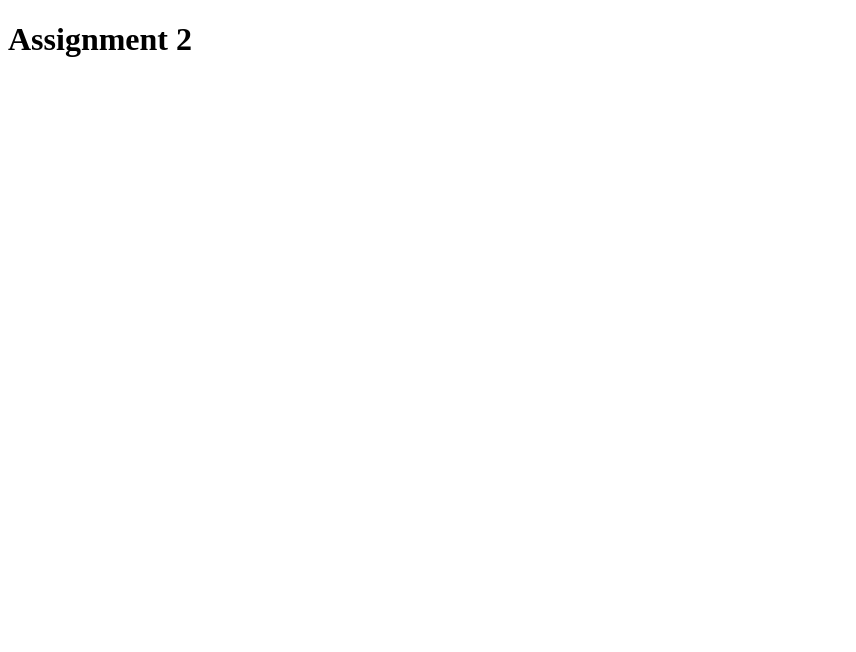
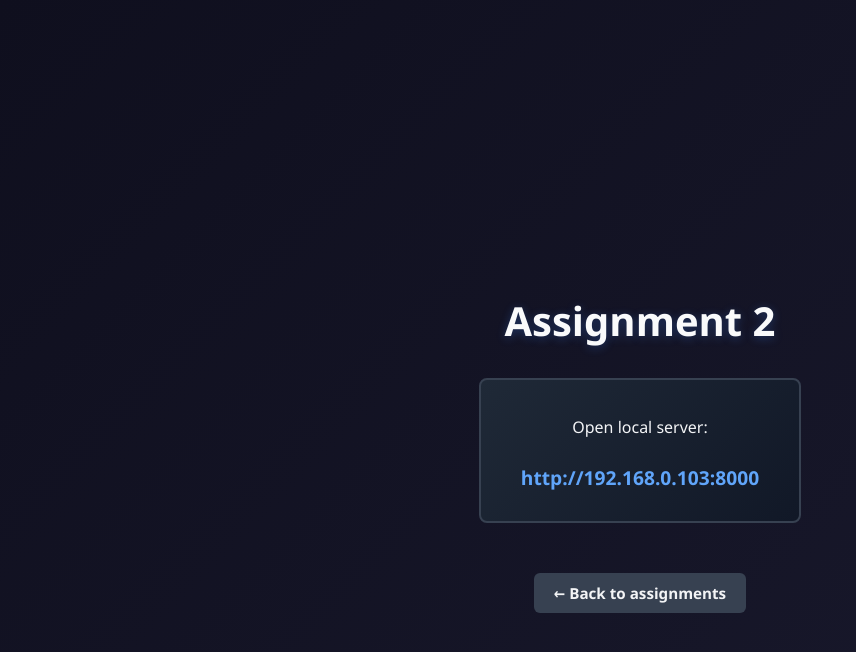
Before and after one commit to M1lvin/PS02-HTML, a plain HTML site: page html-exercises/section1/assignment2.html in a window 1280 px wide. Shown: the whole page, without its empty margins (0-856 px from the left). Drawn offline with Linux system fonts and the light colour scheme.

Commit message:
Add styled link in assignment2.html

```diff
--- a/html-exercises/section1/assignment2.html
+++ b/html-exercises/section1/assignment2.html
@@ -4,8 +4,84 @@
   <meta charset="UTF-8" />
   <meta name="viewport" content="width=device-width, initial-scale=1.0" />
   <title>Assignment 2</title>
+  <style>
+    body {
+      margin: 0;
+      font-family: 'Segoe UI', Tahoma, Geneva, Verdana, sans-serif;
+      background: linear-gradient(135deg, #0f0f1e 0%, #1a1a2e 100%);
+      color: #f3f4f6;
+      min-height: 100vh;
+      padding: 40px 20px;
+      display: flex;
+      justify-content: center;
+      align-items: center;
+    }
+
+    .container {
+      text-align: center;
+      max-width: 600px;
+    }
+
+    h1 {
+      font-size: 2.5rem;
+      margin-bottom: 30px;
+      color: #f9fafb;
+      text-shadow: 0 2px 10px rgba(59, 130, 246, 0.3);
+    }
+
+    .link-box {
+      background: linear-gradient(135deg, #1f2937 0%, #111827 100%);
+      border: 2px solid #374151;
+      border-radius: 8px;
+      padding: 20px;
+      margin: 20px 0;
+    }
+
+    a {
+      color: #60a5fa;
+      text-decoration: none;
+      font-size: 1.2rem;
+      font-weight: 600;
+      transition: all 0.3s ease;
+      display: inline-block;
+      padding: 10px 20px;
+      border-radius: 6px;
+    }
+
+    a:hover {
+      color: #fff;
+      background: rgba(96, 165, 250, 0.1);
+      text-decoration: underline;
+    }
+
+    .back-link {
+      display: inline-block;
+      margin-top: 30px;
+      padding: 10px 20px;
+      background: #374151;
+      color: #f3f4f6;
+      border-radius: 6px;
+      text-decoration: none;
+      font-size: 0.95rem;
+      transition: all 0.3s ease;
+    }
+
+    .back-link:hover {
+      background: #60a5fa;
+      color: #0f0f1e;
+    }
+  </style>
 </head>
 <body>
-  <h1>Assignment 2</h1>
+  <div class="container">
+    <h1>Assignment 2</h1>
+
+    <div class="link-box">
+      <p>Open local server:</p>
+      <a href="http://192.168.0.103:8000" target="_blank">http://192.168.0.103:8000</a>
+    </div>
+
+    <a href="../index.html" class="back-link">← Back to assignments</a>
+  </div>
 </body>
 </html>
```
